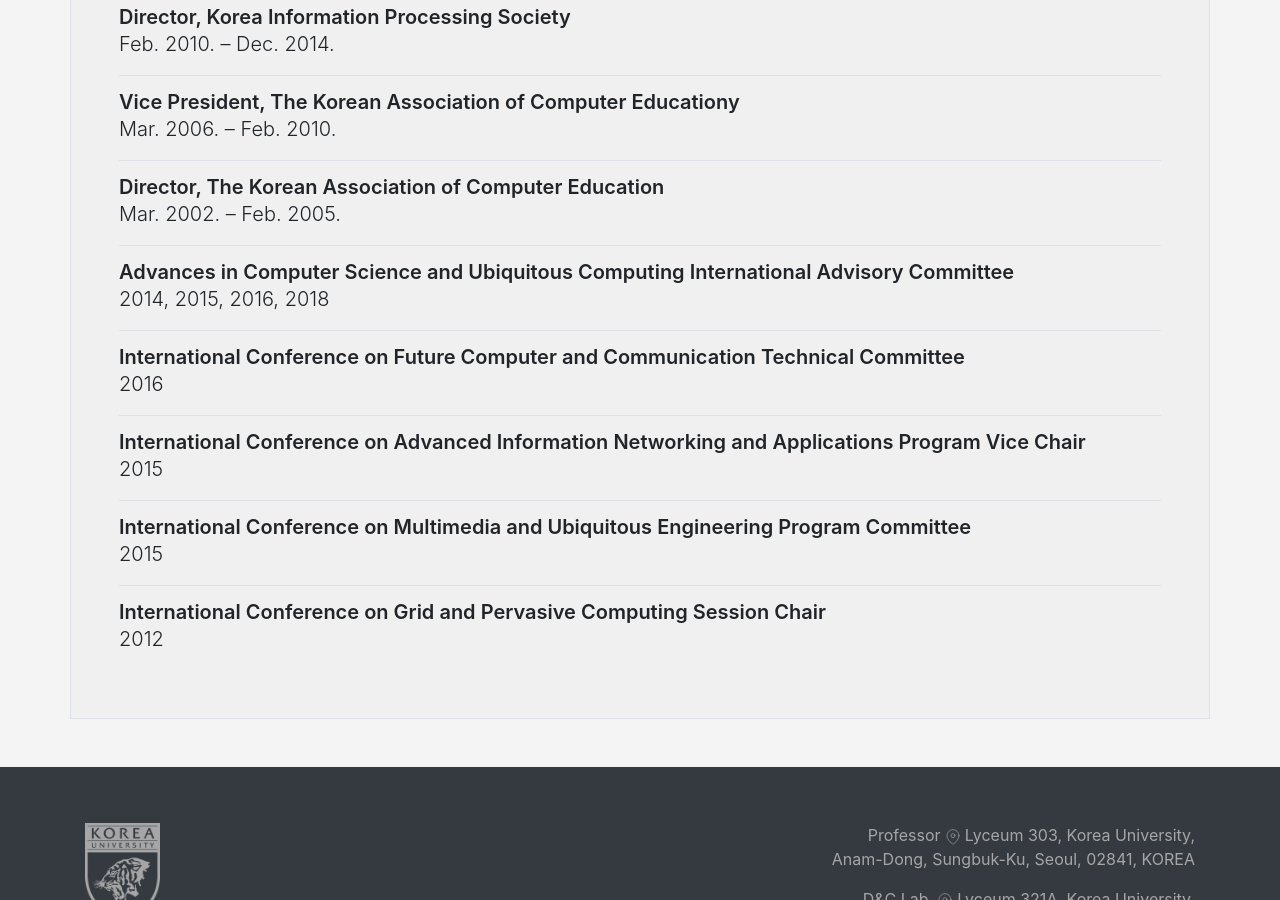
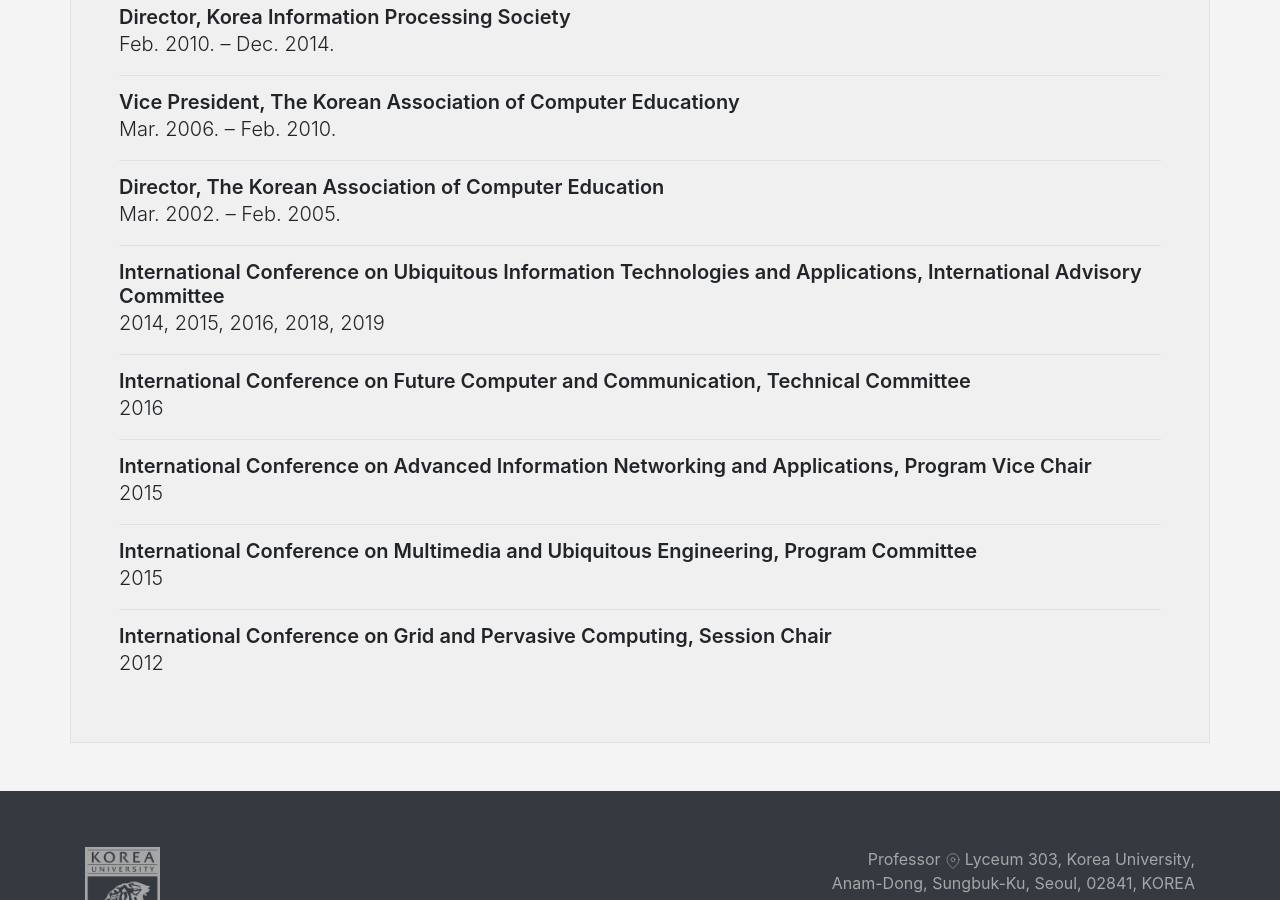
Before and after one commit to KU-Cloud/ku-cloud.github.io, a Jekyll site: the page built from professor.html, in a window 1280 px wide and 900 px high, scrolled down 2298 px. Built offline with Jekyll 4.4.1, drawn with Linux system fonts in a browser that asks for light colours.

Commit message:
fix typo

```diff
--- a/_data/seminars.yaml
+++ b/_data/seminars.yaml
@@ -608,6 +608,6 @@
   speacker: 권민수
   location: 애기능생활관 303호
 - title: 'vCPU as a Container: Towards Accurate CPU Allocation for VM'
-  date: 2019-10-02T19:00:00.000+0900
+  date: 2019-10-04T19:00:00.000+0900
   speacker: 이재학
   location: 애기능생활관 303호
--- a/professor.html
+++ b/professor.html
@@ -133,24 +133,25 @@
             <p class="lead">Mar. 2002. – Feb. 2005.</p>
         </li>
         <li>
-            <p class="h5">Advances in Computer Science and Ubiquitous Computing International Advisory Committee</p>
-            <p class="lead">2014, 2015, 2016, 2018</p>
+            <p class="h5">International Conference on Ubiquitous Information Technologies and Applications,
+                International Advisory Committee</p>
+            <p class="lead">2014, 2015, 2016, 2018, 2019</p>
         </li>
         <li>
-            <p class="h5">International Conference on Future Computer and Communication Technical Committee</p>
+            <p class="h5">International Conference on Future Computer and Communication, Technical Committee</p>
             <p class="lead">2016</p>
         </li>
         <li>
-            <p class="h5">International Conference on Advanced Information Networking and Applications Program Vice
+            <p class="h5">International Conference on Advanced Information Networking and Applications, Program Vice
                 Chair</p>
             <p class="lead">2015</p>
         </li>
         <li>
-            <p class="h5">International Conference on Multimedia and Ubiquitous Engineering Program Committee</p>
+            <p class="h5">International Conference on Multimedia and Ubiquitous Engineering, Program Committee</p>
             <p class="lead">2015</p>
         </li>
         <li>
-            <p class="h5">International Conference on Grid and Pervasive Computing Session Chair</p>
+            <p class="h5">International Conference on Grid and Pervasive Computing, Session Chair</p>
             <p class="lead">2012</p>
         </li>
     </ul>
--- a/seminar.html
+++ b/seminar.html
@@ -50,7 +50,7 @@
             <hr class="my-4">
 
             <small>
-                현재 확정된 세미나 일정이 없습니다. 보통 매주 금요일 오후 7시 라이시움 408호에서 진행됩니다.
+                현재 확정된 세미나 일정이 없습니다. 보통 매주 금요일 오후 7시 애기능 생활관 303호에서 진행됩니다.
             </small>
         </div>
     </div>
```
